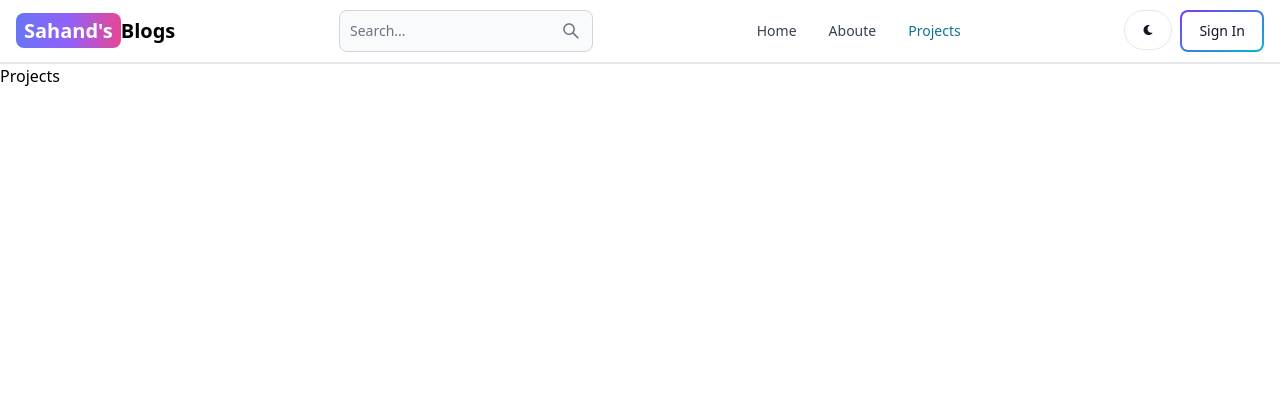
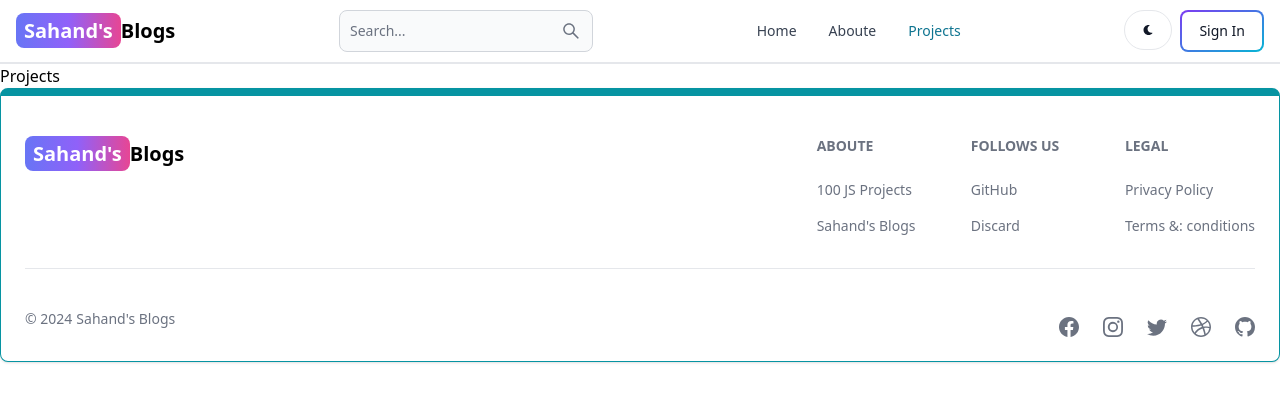
Before and after one commit to MuhammadUsmanRana/mern-blog, a React (Vite) app in the folder client/: page /projects in a window 1280 px wide. Shown: the top 402 px of the page. Built offline with nearby package versions, Linux system fonts and the light colour scheme.

Commit message:
create footer and complete

```diff
--- a/client/src/App.jsx
+++ b/client/src/App.jsx
@@ -7,6 +7,7 @@
 import Dashboard from './pages/Dashboard'
 import Projects from './pages/Projects'
 import Header from './components/Header'
+import FooterCom from './components/Footer'
 
 
 const App = () => {
@@ -15,13 +16,14 @@
       <BrowserRouter>
         <Header />
         <Routes>
-          <Route path='/' element={ <Home />} />
+          <Route path='/' element={<Home />} />
           <Route path='/aboute' element={<Aboute />} />
           <Route path='/sign-in' element={<SignIn />} />
           <Route path='/sign-up' element={<SignUp />} />
           <Route path='/dashboard' element={<Dashboard />} />
           <Route path='/projects' element={<Projects />} />
         </Routes>
+        <FooterCom />
       </BrowserRouter >
     </>
   )
--- /dev/null
+++ b/client/src/components/Footer.jsx
@@ -0,0 +1,83 @@
+import React from 'react'
+import { Footer } from 'flowbite-react'
+import { Link } from 'react-router-dom'
+import { BsDribbble, BsFacebook, BsGithub, BsInstagram, BsTriangle, BsTwitter } from 'react-icons/bs'
+const FooterCom = () => {
+    return (
+        <Footer container className='border border-t-8 border-teal-500'>
+            <div className='w-full max-w-7xl mx-auto'>
+                <div className='grid w-full justify-between sm:flex md:grid-cols-1'>
+                    <div className='mt-5'>
+                        <Link to={"/"}
+                            className='self-center whitespace-nowrap text-lg sm:text-xl font-semibold data:text-white:'>
+                            <span
+                                className='px-2 py-1 bg-gradient-to-r from-indigo-500 via-purple-500 to-pink-500 rounded-lg text-white'
+                            >
+                                Sahand's
+                            </span>
+                            Blogs
+                        </Link>
+                    </div>
+                    <div className='grid grid-cols-2 gap-3 sm:mt-4 sm:grid-cols-3 sm:gap-6'>
+                        <div>
+                            <Footer.Title title='Aboute' />
+                            <Footer.LinkGroup col>
+                                <Footer.Link
+                                    href='https://www.100jsprojects.com'
+                                    target='_blank'
+                                    rel='noopener noreferrer'
+                                >
+                                    100 JS Projects
+                                </Footer.Link>
+                                <Footer.Link
+                                    href='#'
+                                    target='_blank'
+                                    rel='noopener noreferrer'
+                                >
+                                    Sahand's  Blogs
+                                </Footer.Link>
+                            </Footer.LinkGroup>
+                        </div>
+                        <div>
+                            <Footer.Title title='Follows Us' />
+                            <Footer.LinkGroup col>
+                                <Footer.Link href='#'  >
+                                    GitHub
+                                </Footer.Link>
+                                <Footer.Link href='/#' >
+                                    Discard
+                                </Footer.Link>
+                            </Footer.LinkGroup>
+                        </div>
+                        <div>
+                            <Footer.Title title='Legal' />
+                            <Footer.LinkGroup col>
+                                <Footer.Link href='#' >
+                                    Privacy Policy
+                                </Footer.Link>
+                                <Footer.Link href='#' >
+                                    Terms &: conditions
+                                </Footer.Link>
+                            </Footer.LinkGroup>
+                        </div>
+                    </div>
+                </div>
+                <Footer.Divider />
+                <div className='w-full sm:flex sm:items-center sm:justify-between'>
+                    <Footer.Copyright href='#' by="Sahand's Blogs" year={new Date().getFullYear()} />
+                    <div className="flex gap-6 sm-mt-0 mt-4 justify-center">
+                        <Footer.Icon href='#' icon={BsFacebook} />
+                        <Footer.Icon href='#' icon={BsInstagram} />
+                        <Footer.Icon href='#' icon={BsTwitter} />
+                        <Footer.Icon href='#' icon={BsDribbble} />
+                        <Footer.Icon href='#' icon={BsGithub} />
+                    </div>
+                </div>
+            </div>
+
+
+        </Footer>
+    )
+}
+
+export default FooterCom
```
